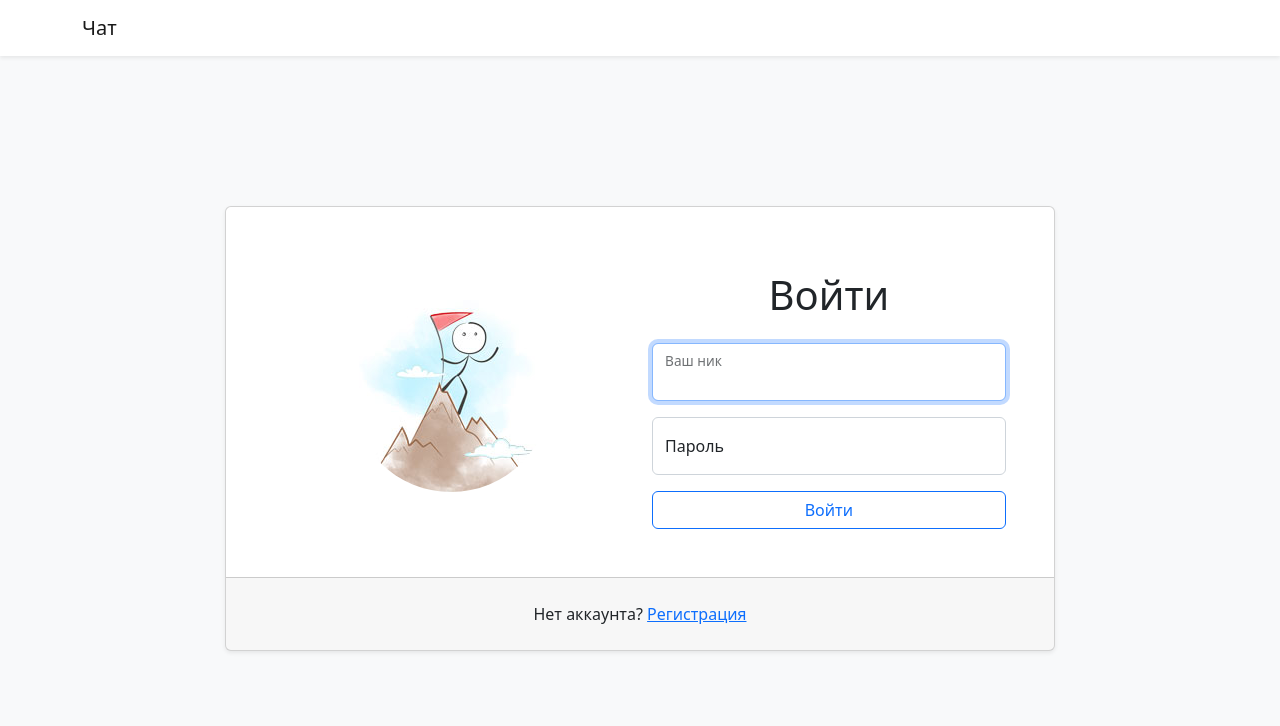
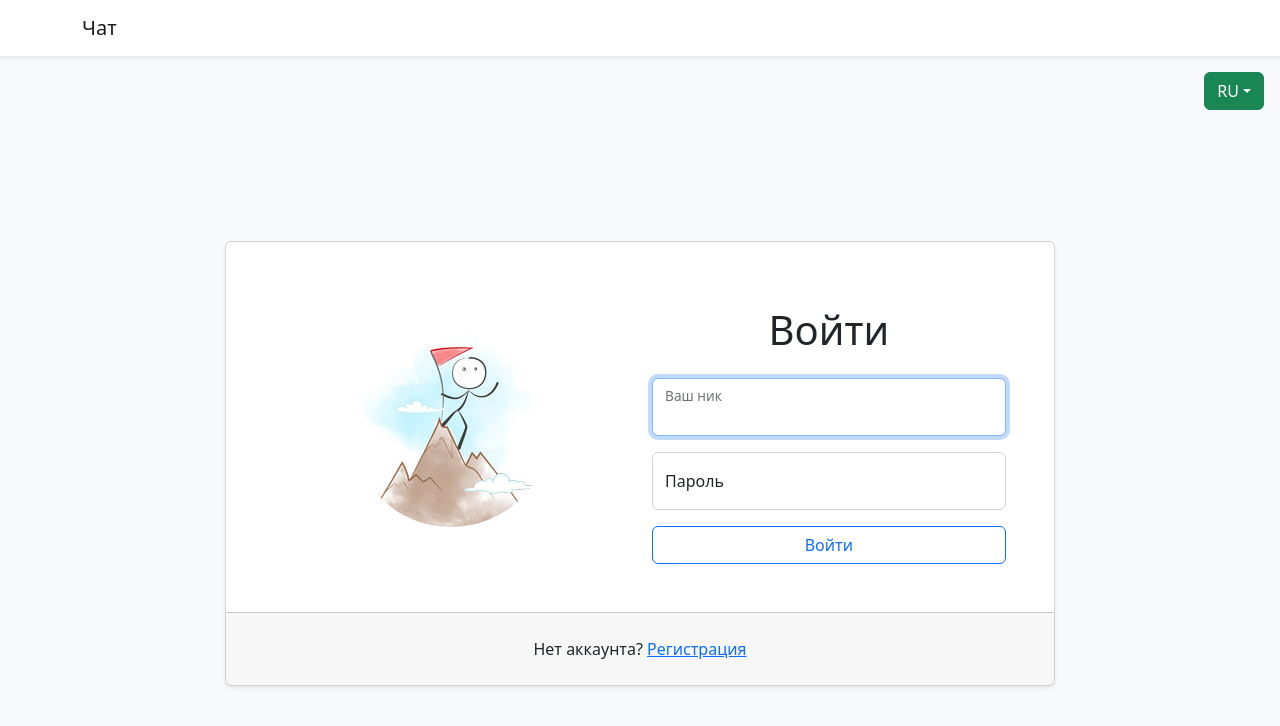
Before and after one commit to Vox1oot/frontend-project-12, a React (Create React App) app in the folder frontend/: page /login in a window 1280 px wide. Shown: the top 726 px of the page. Built offline with nearby package versions, Linux system fonts and the light colour scheme; no server answers.

Commit message:
feature: language switcher

```diff
--- /dev/null
+++ b/frontend/src/components/LanguageSwitcher.jsx
@@ -0,0 +1,28 @@
+import { useState } from 'react';
+import Dropdown from 'react-bootstrap/Dropdown';
+import { useTranslation } from 'react-i18next'
+
+const LanguageSwitcher = () => {
+  const { i18n } = useTranslation();
+  const [language, setLanguage] = useState(i18n.language);
+
+  const toggleLanguage = (lng) => {
+    i18n.changeLanguage(lng);
+    setLanguage(lng);
+  }
+
+  return (
+    <Dropdown className="d-flex flex-row-reverse m-3">
+      <Dropdown.Toggle variant="success" id="dropdown-basic">
+        {language.toUpperCase()}
+      </Dropdown.Toggle>
+
+      <Dropdown.Menu>
+        <Dropdown.Item onClick={() => toggleLanguage('ru')}>Русский</Dropdown.Item>
+        <Dropdown.Item onClick={() => toggleLanguage('en')}>English</Dropdown.Item>
+      </Dropdown.Menu>
+    </Dropdown>
+  );
+}
+
+export default LanguageSwitcher;
--- a/frontend/src/i18n/resources/en.js
+++ b/frontend/src/i18n/resources/en.js
@@ -28,6 +28,20 @@ export default {
       areYouSure: 'Are you sure?',
       haveAccount: 'New to chat?',
     },
+    errors: {
+      required: 'This field is required',
+      auth: 'Incorrect user name or password',
+      latin: 'Only Latin letters and numbers',
+      min3: '3 characters minimum',
+      min6: '6 characters minimum',
+      max: '20 characters max',
+      validPassword: 'Only Latin letters, numbers and special characters (@,$,!,%,*,#,?,&)',
+      match: 'Passwords must be the same',
+      exists: 'This user already exists',
+      onlyNumAndLetters: 'Only letters and numbers',
+      uniq: 'The channel name must be unique',
+
+    },
     notFoundPage: 'Page not found',
     canGoTo: 'you can go to',
     linkToMain: 'main page',
--- a/frontend/src/pages/Login.jsx
+++ b/frontend/src/pages/Login.jsx
@@ -1,6 +1,8 @@
 import { useRef, useEffect } from 'react';
 import { useNavigate } from 'react-router-dom';
+
 import Nav from '../components/Nav';
+import LanguageSwitcher from '../components/LanguageSwitcher';
 
 import Form from 'react-bootstrap/Form';
 import Button from 'react-bootstrap/Button';
@@ -58,6 +60,7 @@ const Login = () => {
   return (
     <>
       <Nav />
+      <LanguageSwitcher />
       <div className="container-fluid h-100">
         <div className="row justify-content-center align-content-center h-100">
           <div className="col-12 col-md-8 col-xxl-6">
```
